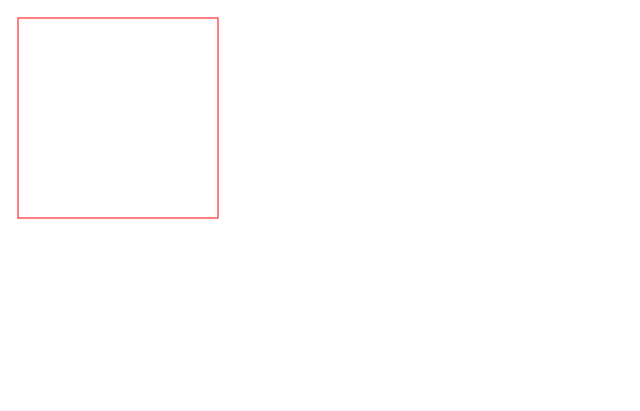
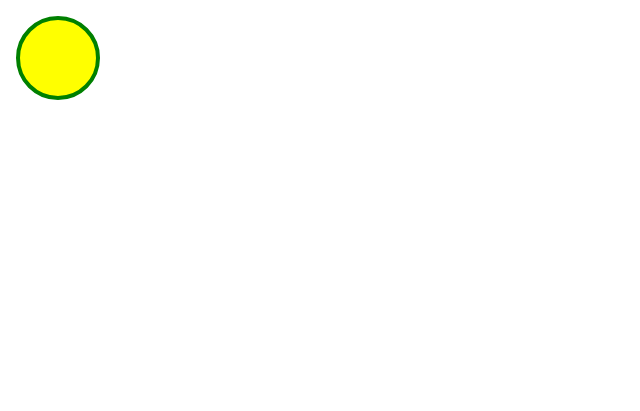
Before and after one commit to Timpun/test-repo, a plain HTML site: page index.html in a window 1280 px wide. Shown: the whole page, without its empty margins (0-640 px from the left). Drawn offline with Linux system fonts and the light colour scheme.

Commit message:
swaped canvas for svg
Completely removed canvas and script and swaped it out for svg

```diff
--- a/index.html
+++ b/index.html
@@ -7,14 +7,10 @@
     <title>Document</title>
 </head>
 <body>
-    <canvas width="400" height="400"></canvas>
 
-    <script>
-        let canvas = document.querySelector("canvas");
-        let cs = canvas.getContext("2d");
+    <svg width="100" height="100">
+        <circle cx="50" cy="50" r="40" stroke="green" stroke-width="4" fill="yellow"/>
+    </svg>
 
-        cs.strokeStyle = "red";
-        cs.strokeRect(10, 10, 200, 200);
-    </script>
 </body>
 </html>
```
